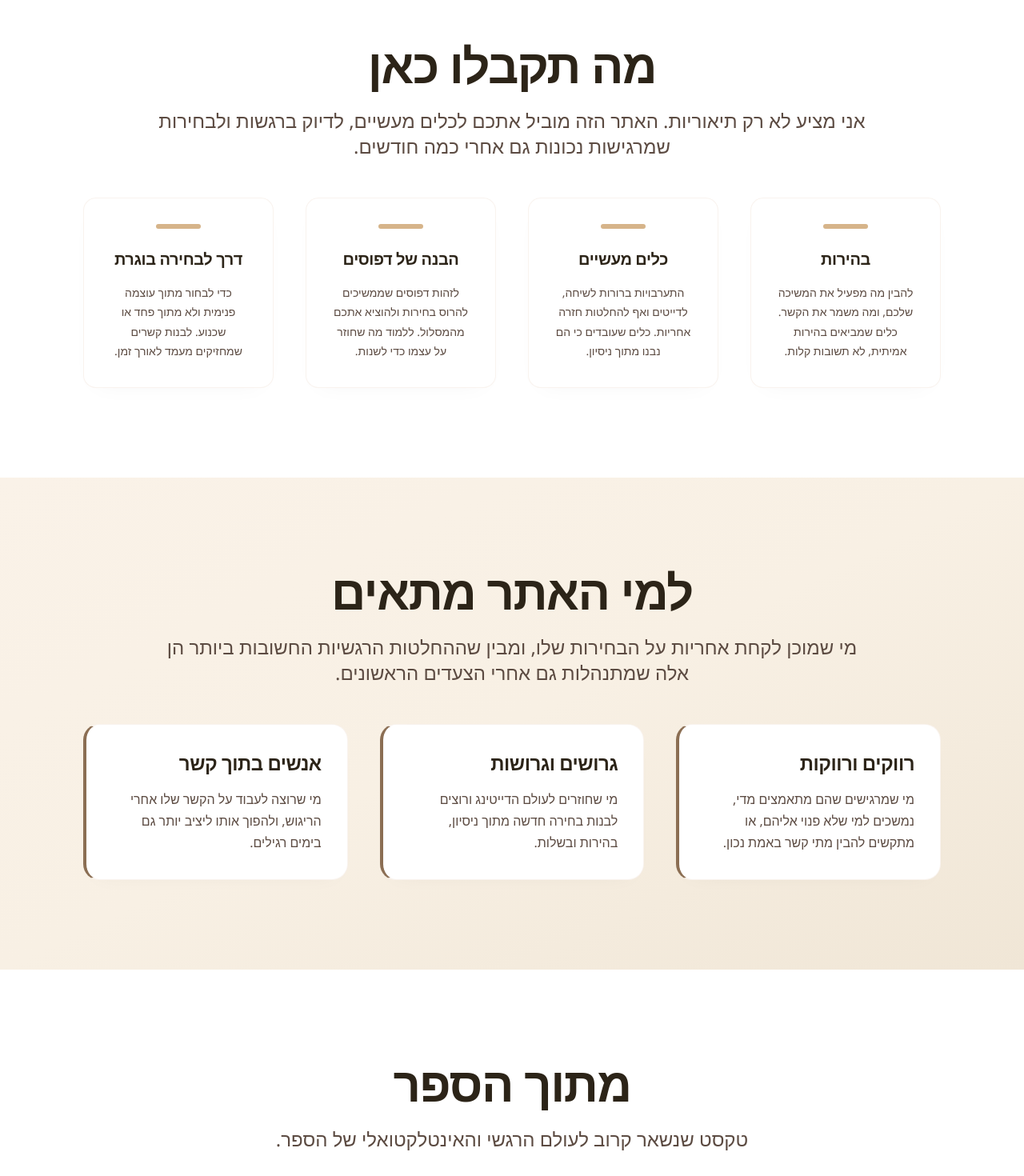
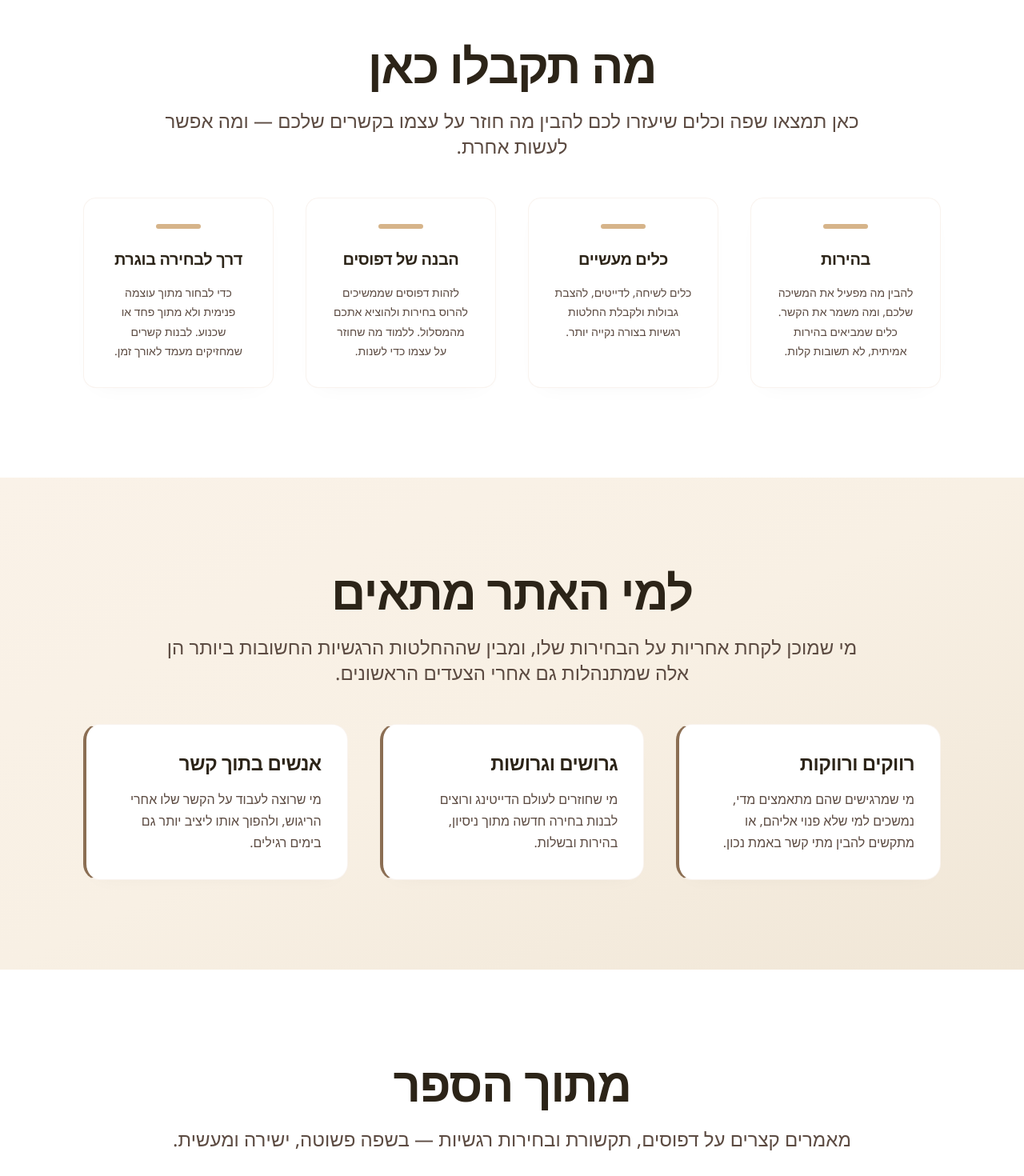
Before and after one commit to godatenow/zachi, a Next.js app: page / in a window 1280 px wide. Shown: the part 2800-4270 px from the top of the page at 80% size. Built offline with nearby package versions, Linux system fonts and the light colour scheme.

Commit message:
Refine homepage Hebrew copy

```diff
--- a/src/app/page.tsx
+++ b/src/app/page.tsx
@@ -208,7 +208,7 @@ export default function Home() {
               מה תקבלו כאן
             </h2>
             <p className="section-subtitle text-[#5c4b42]">
-              אני מציע לא רק תיאוריות. האתר הזה מוביל אתכם לכלים מעשיים, לדיוק ברגשות ולבחירות שמרגישות נכונות גם אחרי כמה חודשים.
+              כאן תמצאו שפה וכלים שיעזרו לכם להבין מה חוזר על עצמו בקשרים שלכם — ומה אפשר לעשות אחרת.
             </p>
           </div>
 
@@ -224,7 +224,7 @@ export default function Home() {
               <div className="mx-auto mb-6 h-1.5 w-14 rounded-full bg-[#d6b48a]"></div>
               <h3 className="text-xl font-semibold text-[#2c2418] mb-4">כלים מעשיים</h3>
               <p className="text-sm text-[#5c4b42] leading-[1.75]">
-                התערבויות ברורות לשיחה, לדייטים ואף להחלטות חזרה אחריות. כלים שעובדים כי הם נבנו מתוך ניסיון.
+                כלים לשיחה, לדייטים, להצבת גבולות ולקבלת החלטות רגשיות בצורה נקייה יותר.
               </p>
             </div>
             <div className="insight-card text-center">
@@ -288,7 +288,7 @@ export default function Home() {
               מתוך הספר
             </h2>
             <p className="section-subtitle text-[#5c4b42]">
-              טקסט שנשאר קרוב לעולם הרגשי והאינטלקטואלי של הספר.
+              מאמרים קצרים על דפוסים, תקשורת ובחירות רגשיות — בשפה פשוטה, ישירה ומעשית.
             </p>
           </div>
 
--- a/src/components/Footer.tsx
+++ b/src/components/Footer.tsx
@@ -13,7 +13,7 @@ export default function Footer() {
           <div className="space-y-6">
             <h3 className="text-3xl font-semibold text-white tracking-tight">צחי חן</h3>
             <p className="max-w-md text-base leading-[1.6] text-soft-gold">
-              מאמן ויועץ למערכות יחסים, מחבר ומלווה לאנשים שמחפשים לבנות מערכת יחסים משמעותית עם בחירות חכמות. אני מאמין שכל בחירה רומנטית היא הזדמנות לצמיחה אמיתית.
+              עוזר לאנשים להבין דפוסים, לדייק בחירות ולבנות קשרים יציבים יותר.
             </p>
             <p className="text-soft-gold/80 italic text-sm leading-[1.5]">
               &ldquo;הקשרים הטובים ביותר נבנים מתוך בחירה מודעת, לא מתוך תשוקה חולפת.&rdquo;
```
